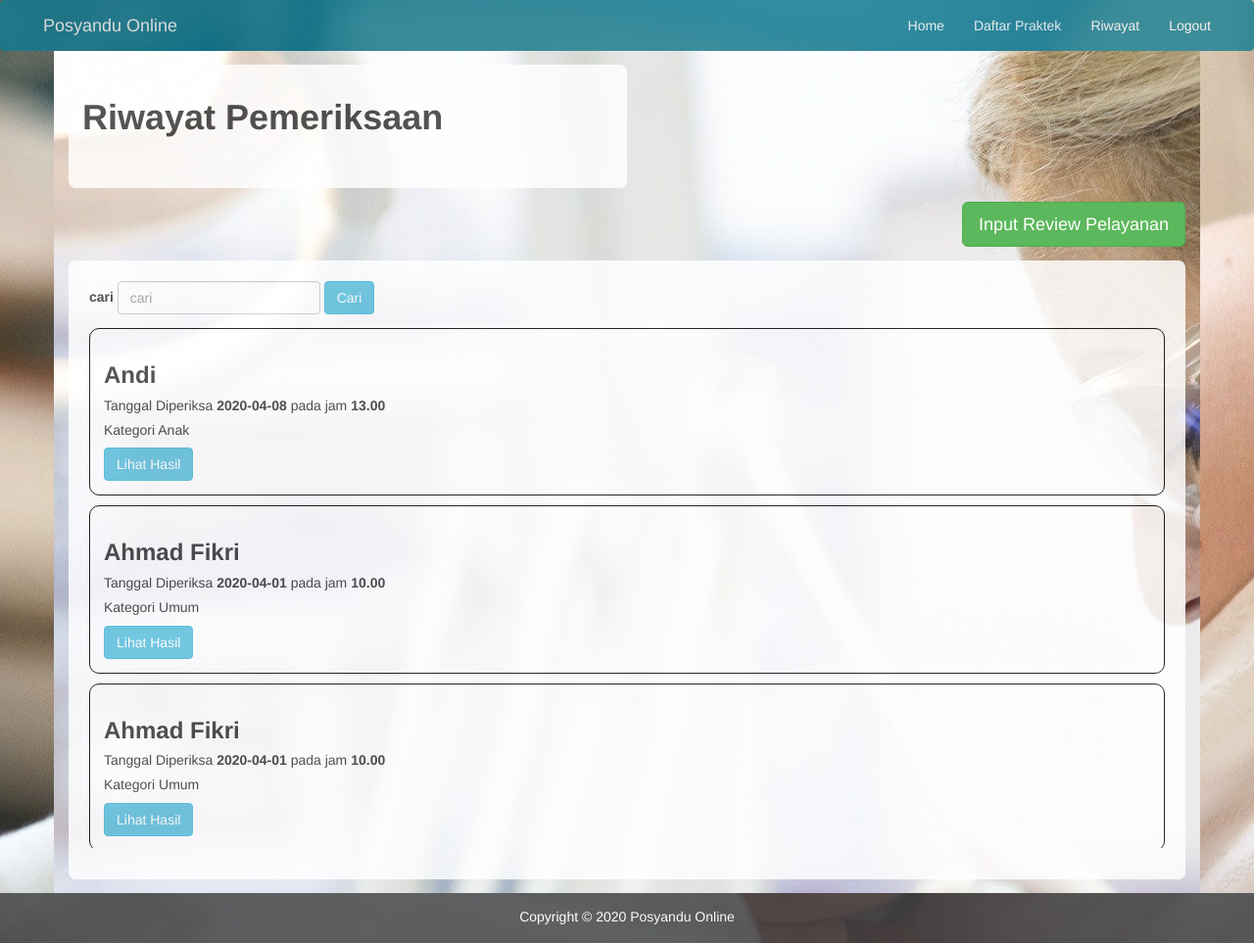
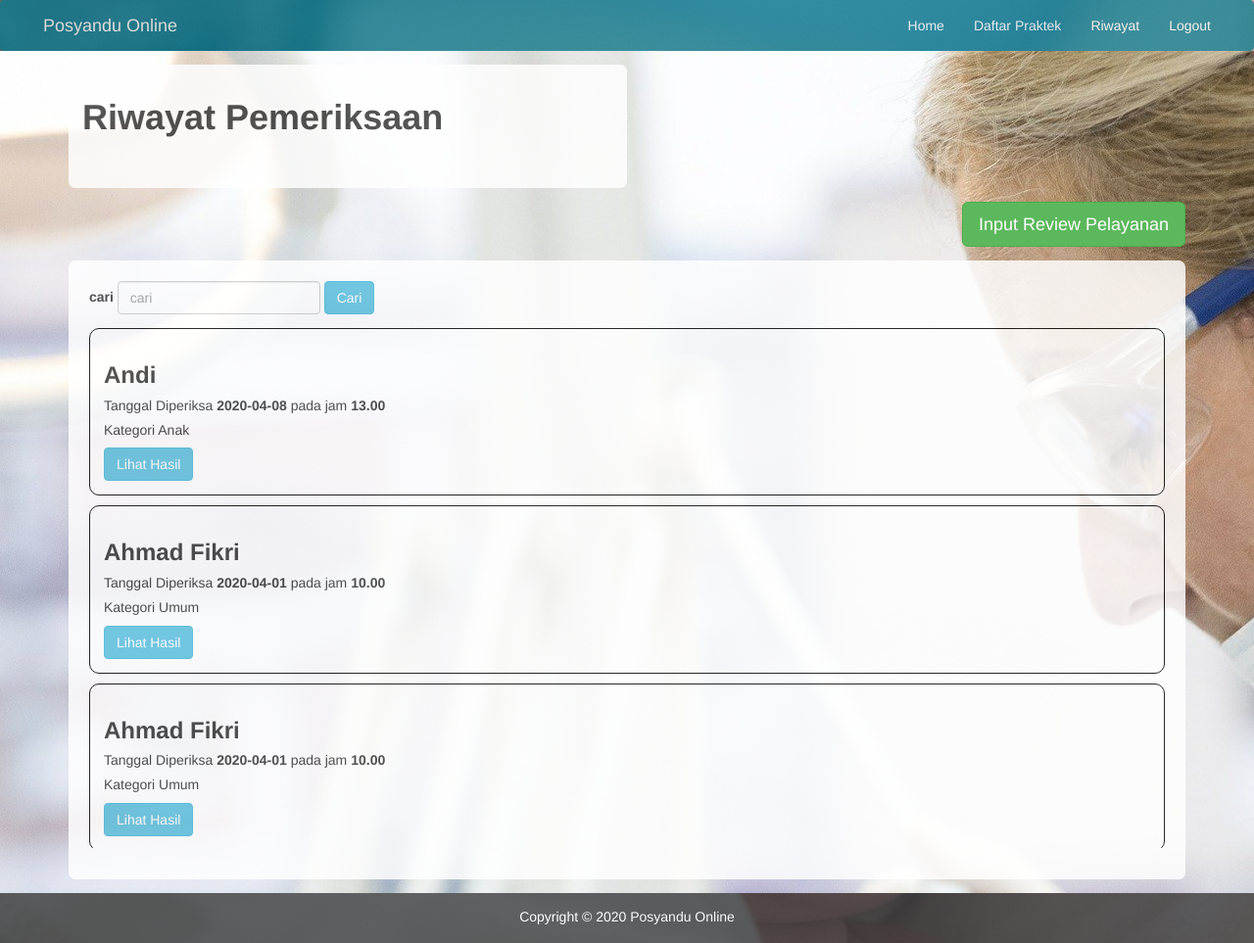
Before and after one commit to ahmadfikri21/Posyandu, a CodeIgniter app: page /Posyandu/index.php/pasien/riwayat in a window 1280 px wide. Shown: the whole page at 98% size. Run offline with CodeIgniter, Linux system fonts and the light colour scheme; data comes from the database, SQL or seed files in the repository; data that the repository does not hold is empty; some libraries are stand-ins or nearby versions.

Commit message:
riwayat diupdate

```diff
--- a/application/views/Pasien/riwayat.php
+++ b/application/views/Pasien/riwayat.php
@@ -1,4 +1,5 @@
-<div class="container body-riwayat">
+<div class="body-riwayat">
+    <div class="container">
         <div class="h1-panel">
             <h1><strong>Riwayat Pemeriksaan <?php echo $user ?></strong></h1>
         </div>
@@ -26,3 +27,4 @@
             </div>
         </div>
     </div>
+</div>
```
Lines whose indentation alone changed are shown as unchanged.
